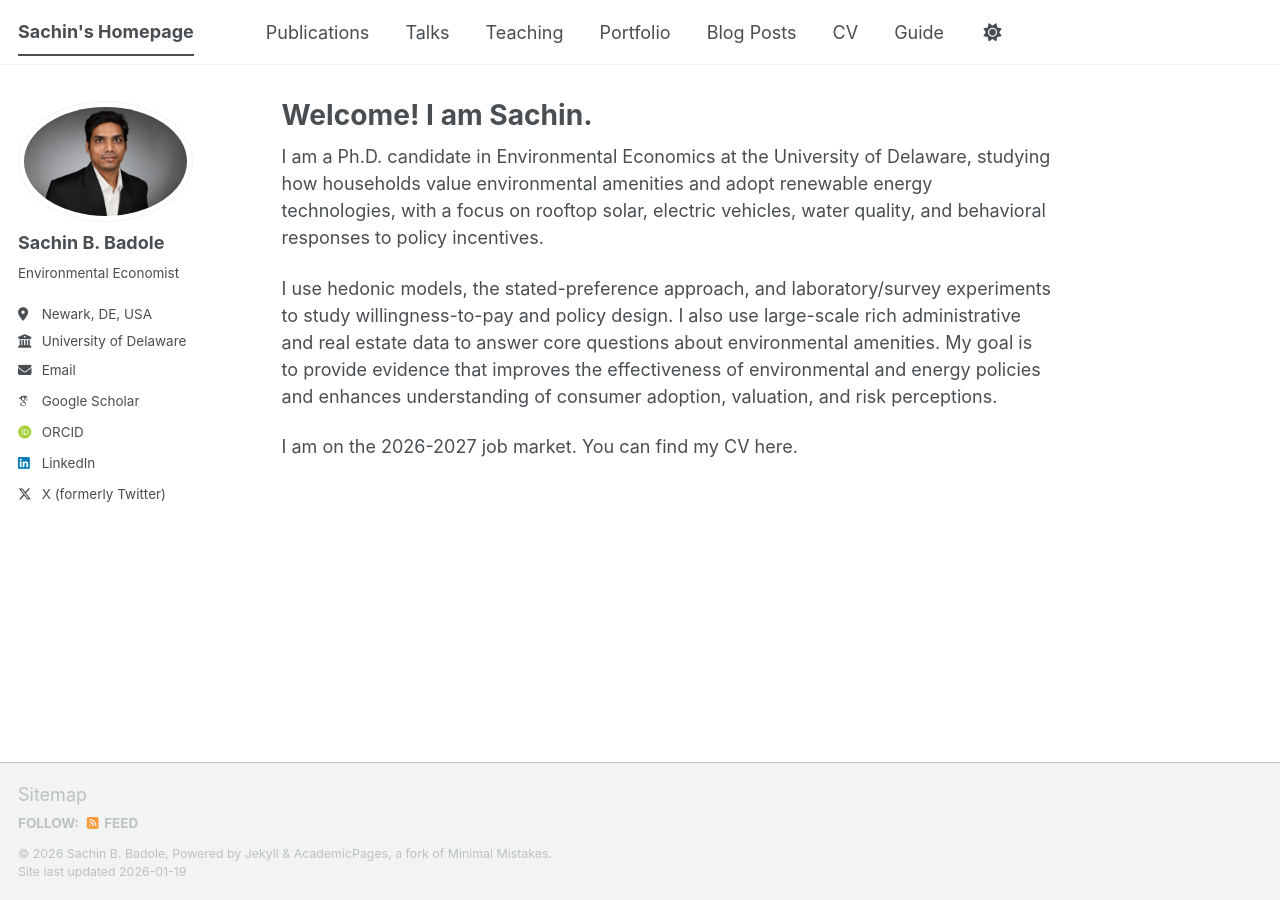
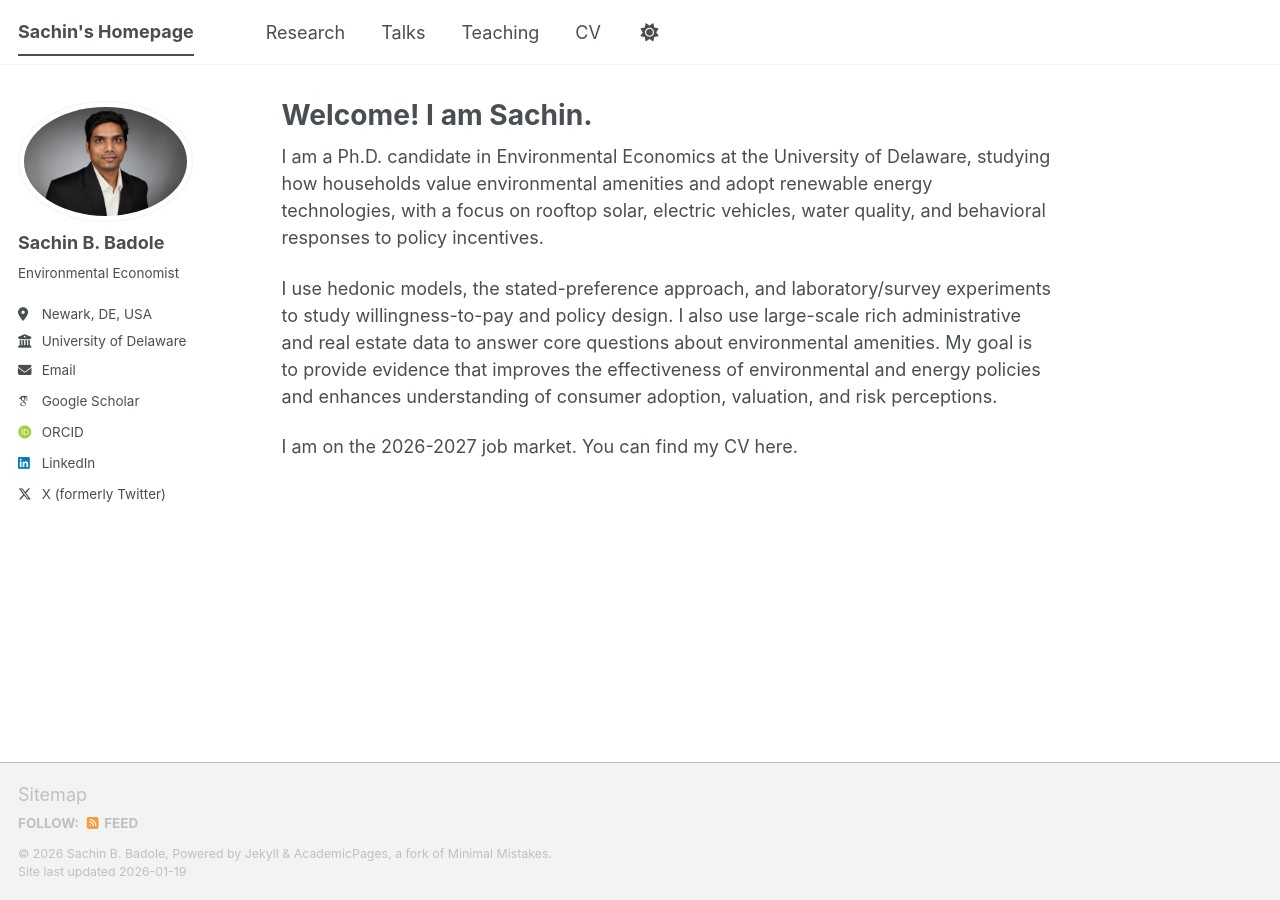
Before and after one commit to sachin-b-badole/sachin-b-badole.github.io, a Jekyll site: the page built from _pages/about.md, in a window 1280 px wide. Built offline with Jekyll 4.4.1, drawn with Linux system fonts in a browser that asks for light colours; some web fonts are replaced; a script bundle is joined from its source files by our own code; library files that are not in the unit come from our copies; some of the changed lines change nothing that is shown.

Commit message:
Update navigation.yml

```diff
--- a/_data/navigation.yml
+++ b/_data/navigation.yml
@@ -8,7 +8,7 @@
 #      Markdown formatted page while the second is generated using JSON.
 
 main:
-  - title: "Publications"
+  - title: "Research"
     url: /publications/
 
   - title: "Talks"
@@ -17,11 +17,11 @@ main:
   - title: "Teaching"
     url: /teaching/
 
-  - title: "Portfolio"
-    url: /portfolio/
+  #- title: "Portfolio"
+  #  url: /portfolio/
 
-  - title: "Blog Posts"
-    url: /year-archive/
+  #- title: "Blog Posts"
+  #  url: /year-archive/
 
   - title: "CV"
     url: /cv/
@@ -29,5 +29,5 @@ main:
   # - title: "CV"
   #   url: /cv-json/
 
-  - title: "Guide"
-    url: /markdown/
+  #- title: "Guide"
+  #  url: /markdown/
```
